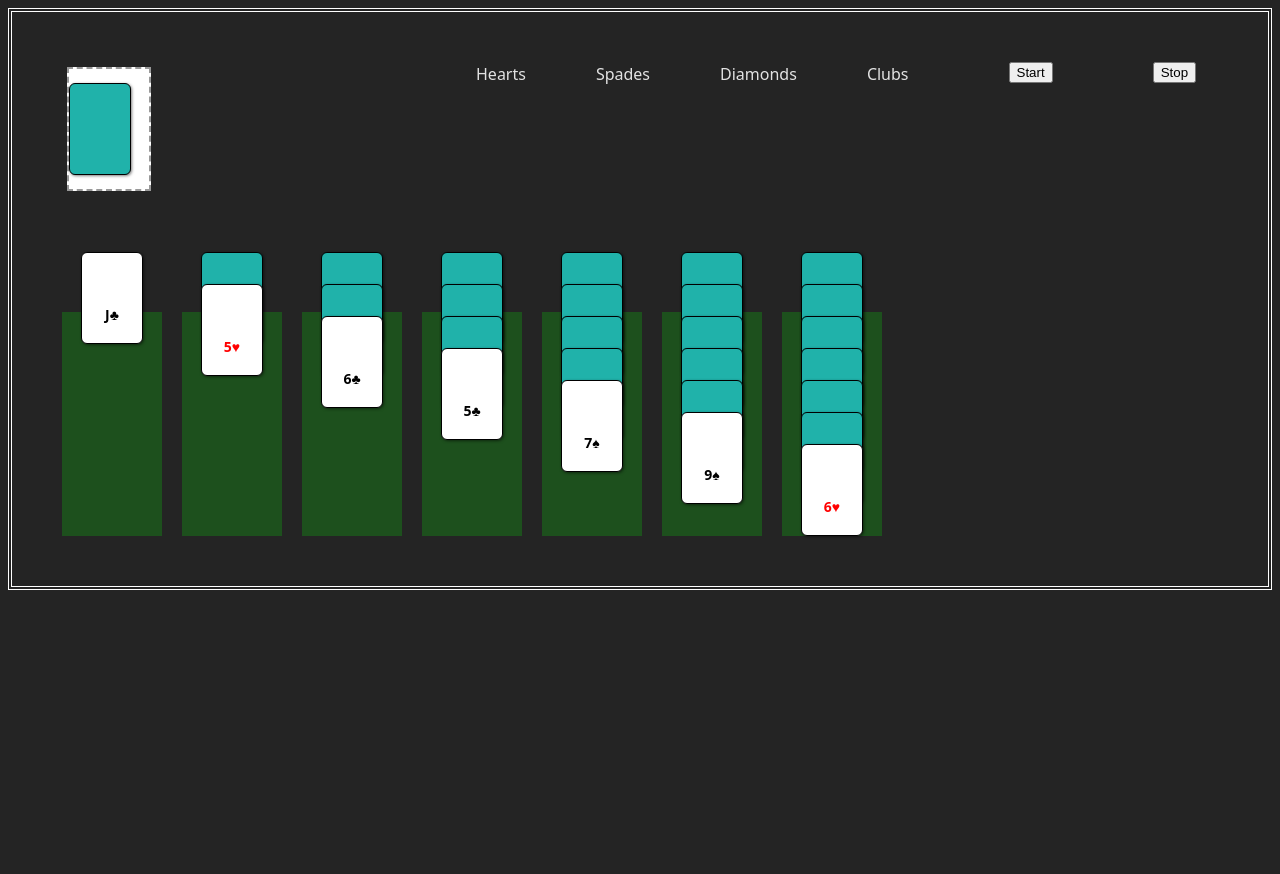
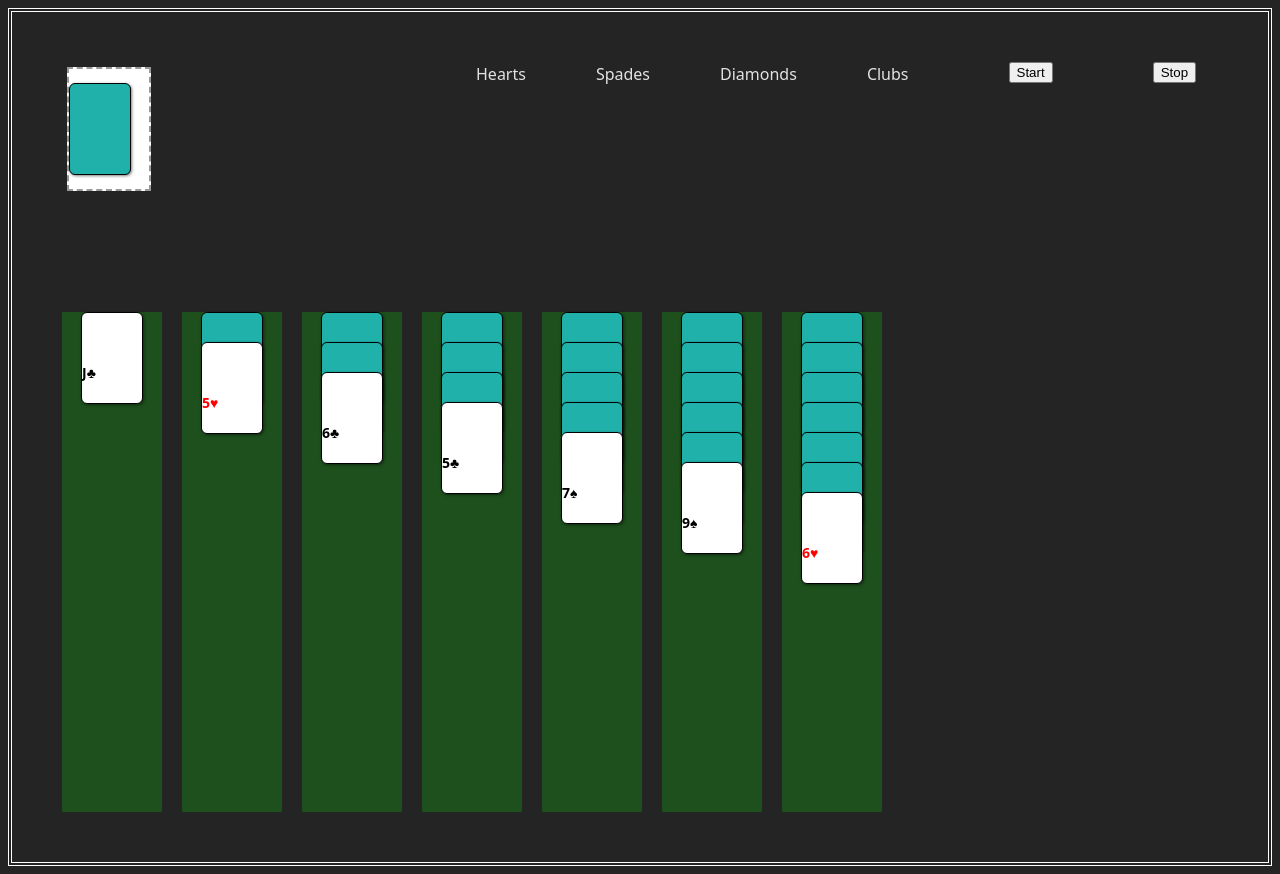
Before and after one commit to Purbai/mySolitaire, a website built with Vite: page index.html in a window 1280 px wide. Both pictures are taken after a click on the button "Start". Before the commit the page ends 800 px from the top, so only its background shows below. Built offline with nearby package versions, Linux system fonts and the light colour scheme.

Commit message:
cancel card move validation when card re-click, fixed some card creation alignment - WIP

```diff
--- a/src/main.ts
+++ b/src/main.ts
@@ -3,11 +3,11 @@ import { Card } from "./card_data/card_data";
 import { createDeck } from "./card_data/create_deck";
 import { dealToColumns } from "./utils/dealtocolumns";
 import { displaySolitaireCards } from "./displaySolitaireCards";
-import { displayRemainingAndWasteCards } from "./utils/displayRemainingAndWasteCards";
+import { displayRemainingAndWasteCards } from "./displayRemainingAndWasteCards";
 import { displayFoundationCards } from "./displayFoundationCards";
 import { setCardsToCol } from "./state/cardState";
 import { resetFoundations } from "./utils/foundation/foundations";
-import { clearBoard } from "./clearBoard";
+import { clearBoard } from "./utils/clearBoard";
 
 const start = document.querySelector<HTMLButtonElement>("#start");
 
--- a/src/styles/style.scss
+++ b/src/styles/style.scss
@@ -135,7 +135,8 @@
     &-pile {
       position: relative;
       width: 100px;
-      min-height: 150px;
+      // min-height: 150px;
+      min-height: 500px;
       display: flex;
       flex-direction: column;
       align-items: center;;
@@ -152,16 +153,21 @@
   color: black;
   border: 1px solid black;
   border-radius: 6px;
-  text-align: center;
+  text-align: left;
   line-height: 120px;
-  font-size: 20px;
-  position: relative;
+  font-size: 14px;
+  // position: relative;
+  position: absolute;
   box-shadow: 1px 1px 3px rgba(0, 0, 0, 0.5);
   // user-select: none;
   // display: flex;
   // justify-content: flex-start;
   // align-items: flex-start;
 
+}
+
+.card_value {
+  font-weight: bold;
 }
 
 .card--facedown {
--- a/src/utils/foundation/handleFoundationClick.ts
+++ b/src/utils/foundation/handleFoundationClick.ts
@@ -2,7 +2,7 @@ import { Card } from "../../card_data/card_data";
 import { isValidFoundationMove } from "./isValidFoundationMove";
 import { removeCardFromSource } from "./removeCardFromSource";
 import { getSelectedCard, setSelectedCard } from "../../state/cardState";
-import { displayRemainingAndWasteCards } from "../displayRemainingAndWasteCards";
+import { displayRemainingAndWasteCards } from "../../displayRemainingAndWasteCards";
 import {
   displayFoundationCards,
   foundations,
--- a/src/utils/remainingAndWaste/addRemainingPileClickListener.ts
+++ b/src/utils/remainingAndWaste/addRemainingPileClickListener.ts
@@ -1,7 +1,7 @@
 import { Card } from "../../card_data/card_data";
 import { recycleWasteToRemaining } from "./recycleWasteToRemaining";
 import { drawFromRemaining } from "./drawFromRemaining";
-import { displayRemainingAndWasteCards } from "../displayRemainingAndWasteCards";
+import { displayRemainingAndWasteCards } from "../../displayRemainingAndWasteCards";
 
 export const addRemainingPileClickListener = (
   remainDiv: HTMLElement,
--- /dev/null
+++ b/src/utils/solitaire/cancelMove.ts
@@ -0,0 +1,11 @@
+import { Card } from "../../card_data/card_data";
+
+export const cancelMove = (movingCard: Card, destTopCard: Card): boolean => {
+  return (
+    // clicking on the same card/colum
+    destTopCard &&
+    destTopCard.internalValue == movingCard.internalValue &&
+    destTopCard.colour == movingCard.colour &&
+    destTopCard.isFaceUp == movingCard.isFaceUp
+  );
+};
--- a/src/utils/solitaire/createCardElement.ts
+++ b/src/utils/solitaire/createCardElement.ts
@@ -1,10 +1,11 @@
 import { Card } from "../../card_data/card_data";
 
-export const createCardElement = (card: Card): HTMLDivElement => {
+export const createCardElement = (card: Card, cardIndex : number): HTMLDivElement => {
   const cardDiv = document.createElement("div");
   cardDiv.innerHTML = `<span class="card__corner">${card.toString()}</span>`;
   cardDiv.classList.add("card");
-  cardDiv.style.marginTop = "-60px";
+  //cardDiv.style.marginTop = "-60px";
+  cardDiv.style.marginTop = `${cardIndex * 30}px`;
 
   if (!card.isFaceUp) {
     cardDiv.classList.add("card--facedown");
--- a/src/utils/solitaire/handleCardClick.ts
+++ b/src/utils/solitaire/handleCardClick.ts
@@ -1,6 +1,7 @@
 import { Card } from "../../card_data/card_data";
 import { getSelectedCard, setSelectedCard } from "../../state/cardState";
 import { validateMove } from "./validMove";
+import { cancelMove } from "./cancelMove";
 import { refreshDisplay } from "./refreshDisplay";
 import { moveSelectedCards } from "./moveSelectedCards";
 
@@ -22,6 +23,9 @@ export const handleCardClick = (
   }
 
   const toCol = cardstoCol[colIndex];
+  const isCancel = cancelMove(selected.card, toCol[toCol.length - 1]);
+  if (!isCancel)
+  {
   const isValid = validateMove(selected.card, toCol[toCol.length - 1]);
 
   if (!isValid) {
@@ -31,6 +35,8 @@ export const handleCardClick = (
     return;
   }
 
+  }
+
   moveSelectedCards(selected, colIndex, cardstoCol, wastePile);
   refreshDisplay(cardstoCol, wastePile, remainingPile);
 };
--- a/src/utils/solitaire/refreshDisplay.ts
+++ b/src/utils/solitaire/refreshDisplay.ts
@@ -1,6 +1,6 @@
 import { Card } from "../../card_data/card_data";
 import { displaySolitaireCards } from "../../displaySolitaireCards";
-import { displayRemainingAndWasteCards } from "../displayRemainingAndWasteCards";
+import { displayRemainingAndWasteCards } from "../../displayRemainingAndWasteCards";
 
 export const refreshDisplay = (
   cardstoCol: Card[][],
--- a/src/utils/solitaire/renderSolitaireCards.ts
+++ b/src/utils/solitaire/renderSolitaireCards.ts
@@ -11,7 +11,7 @@ export const renderSolitaireCards = (
   remainingPile: Card[]
 ) => {
   column.forEach((card, index) => {
-    const cardDiv = createCardElement(card);
+    const cardDiv = createCardElement(card, index);
     cardDiv.addEventListener("click", (e) => {
       e.stopPropagation();
       if (!card.isFaceUp) return;
```
Also changed, not shown: src/displayRemainingAndWasteCards.ts (renamed from src/utils/displayRemainingAndWasteCards.ts, +6 -6 lines), README.md, src/utils/clearBoard.ts (renamed from src/clearBoard.ts).
